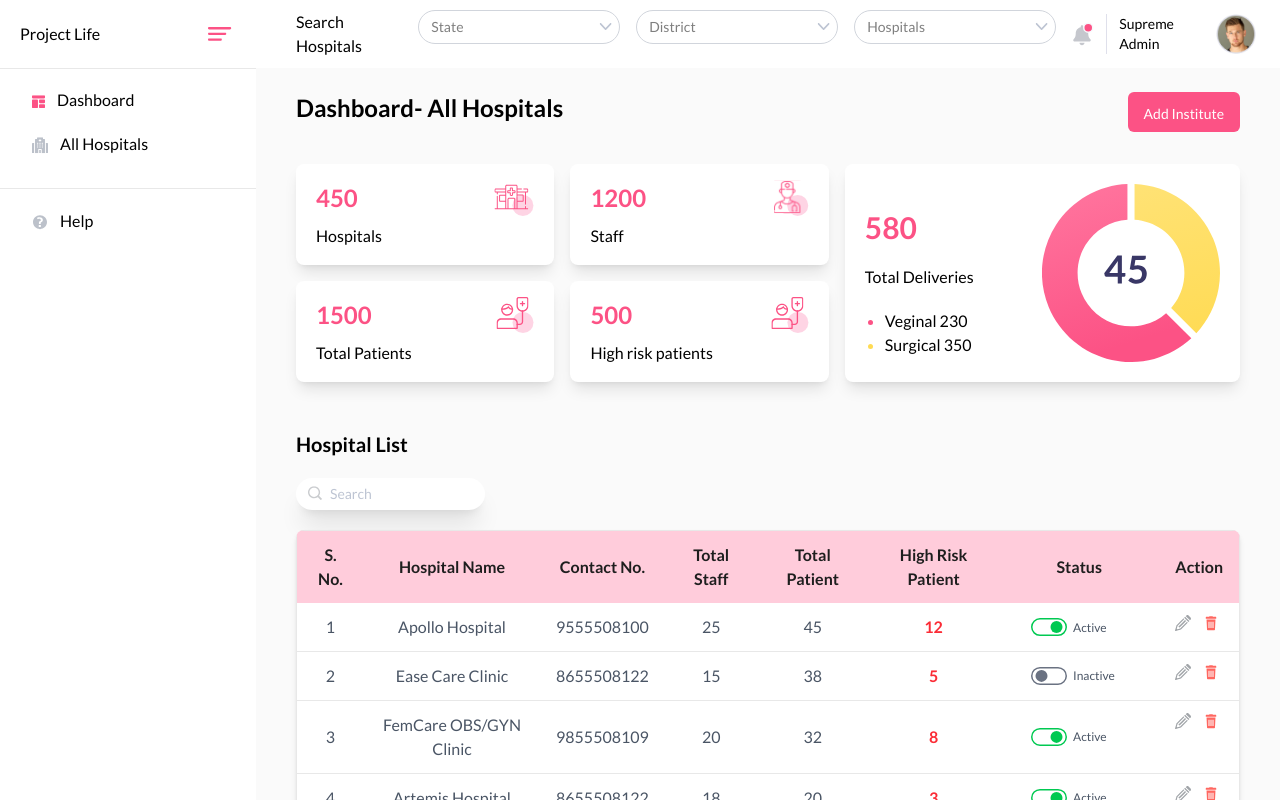
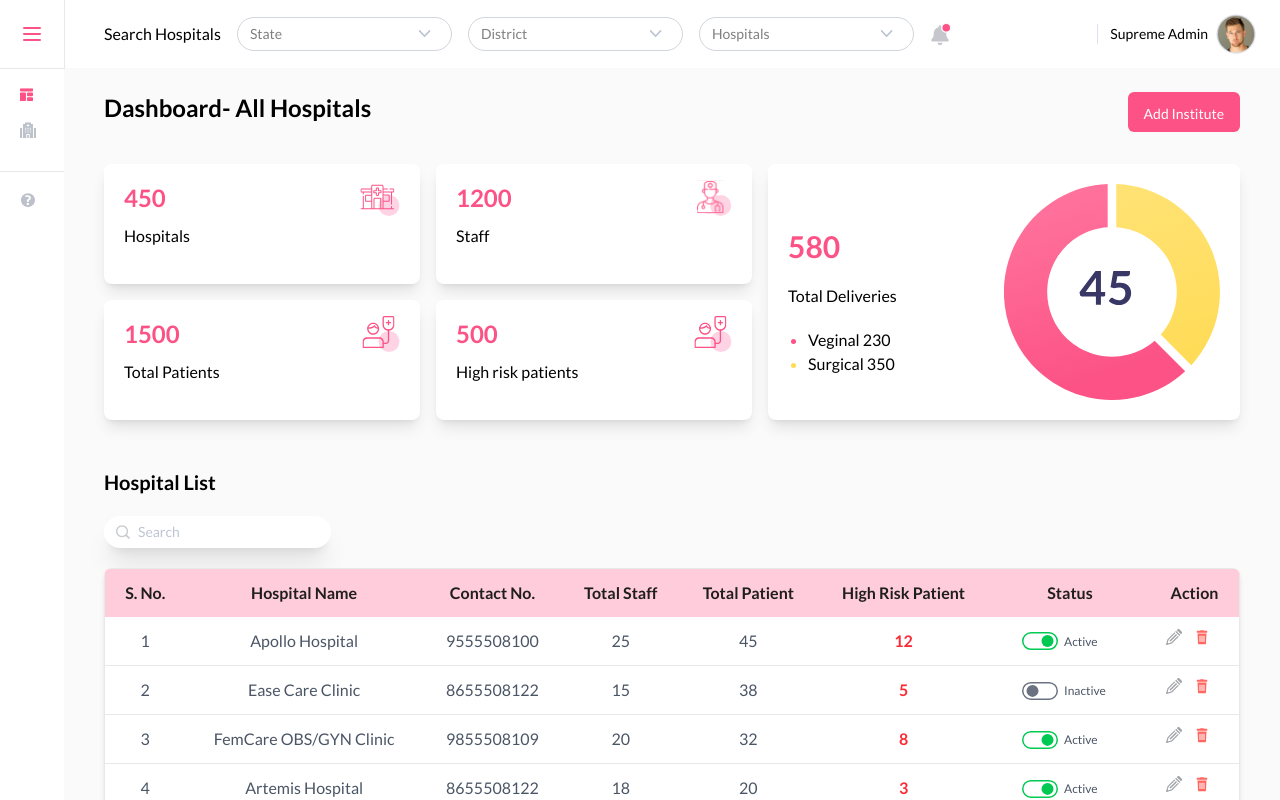
Before and after one commit to heysbr/project-life, a Next.js app: page /dashboard in a window 1280 px wide. Shown: the top 800 px of the page. Built offline with nearby package versions, Linux system fonts and the light colour scheme.

Commit message:
feat: refactor SideBar component for improved toggle functionality and layout

```diff
--- a/src/components/dashboard/SideBar.jsx
+++ b/src/components/dashboard/SideBar.jsx
@@ -9,51 +9,39 @@ import Image from "next/image";
 import Link from "next/link";
 
 export default function SideBar() {
-  const [toggle, setToggle] = useState(true);
+  const [open, setOpen] = useState(false);
+  const links = [
+    { href: "/dashboard", icon: Dashboard, label: "Dashboard" },
+    { href: "/dashboard/all-hospitals", icon: Hospitals, label: "All Hospitals" },
+    { href: "/dashboard/help", icon: Help, label: "Help" },
+  ];
+
   return (
-    <>
-      {/* Sidebar */}
-      {/* This sidebar is used in the dashboard page */}
-      <aside
-        className={
-          toggle
-            ? "w-64 flex flex-col gap-y-5 "
-            : "w-fit flex flex-col gap-y-5 "
-        }
-      >
-        <div className="outline outline-[#E8E8E8]  border-[#E8E8E8] flex w-full flex-row justify-between  items-center h-17 ">
-          {toggle && (
-            <Link href={"/login"} className="p-5">
-              <span>Project Life</span>
-            </Link>
-          )}
+    <aside className={`flex flex-col gap-y-5 bg-white transition-all duration-300 ${open ? "w-64" : "w-16"}`} >
+      <div className={`outline outline-[#E8E8E8] flex items-center justify-between h-17 relative
+        ${open ? "" : "justify-center"}`}>
+        {open && ( <Link href="/login" className="p-5"> <span>Project Life</span> </Link> )}
+        <div className={open? "": ""}>
           <Image
-            src={toggle ? Menu : MenuToggle}
+            src={open ? Menu : MenuToggle}
             alt="menu"
-            className="m-6 cursor-pointer active:scale-95 "
-            onClick={() => setToggle(!toggle)}
+            className={`${open?"m-6":"mx-auto"} cursor-pointer active:scale-95`}
+            onClick={() => setOpen((v) => !v)}
           />
         </div>
-        <Link href={"/dashboard"} className=" w-full   pl-5 active:scale-98">
-          <Image
-            src={Dashboard}
-            alt="Dashboard"
-            className="inline mx-3 hover: "
-          />
-          {toggle && <span>Dashboard</span>}
+      </div>
+      {links.map(({ href, icon, label }) => (
+        <Link
+          key={href}
+          href={href}
+          className={`pl-5 flex items-center gap-3 w-full active:scale-98 ${
+            href === "/dashboard/all-hospitals" ? "border-b border-[#E8E8E8] pb-8" : ""
+          }`}
+        >
+          <Image src={icon} alt={label} className="inline" />
+          {open && <span>{label}</span>}
         </Link>
-        <Link
-          href={"/dashboard/all-hospitals"}
-          className="border-b border-[#E8E8E8] w-full pb-8  pl-5 active:scale-98"
-        >
-          <Image src={Hospitals} alt="Hospitals" className="inline mx-3 " />
-          {toggle && <span>All Hospitals</span>}
-        </Link>
-        <Link href={"/dashboard/help"} className="w-full pl-5 active:scale-98">
-          <Image src={Help} alt="Help" className="inline mx-3" />
-          {toggle && <span>Help</span>}
-        </Link>
-      </aside>
-    </>
+      ))}
+    </aside>
   );
 }
```
